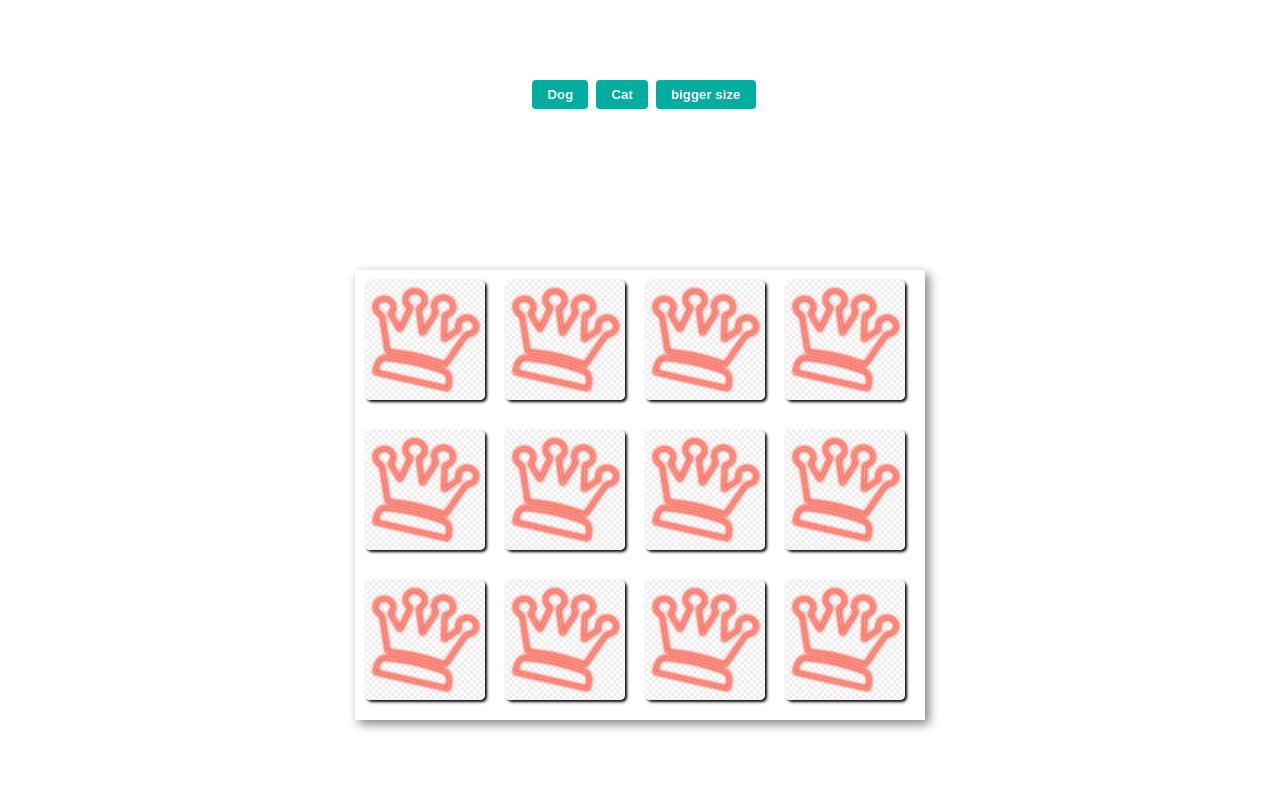
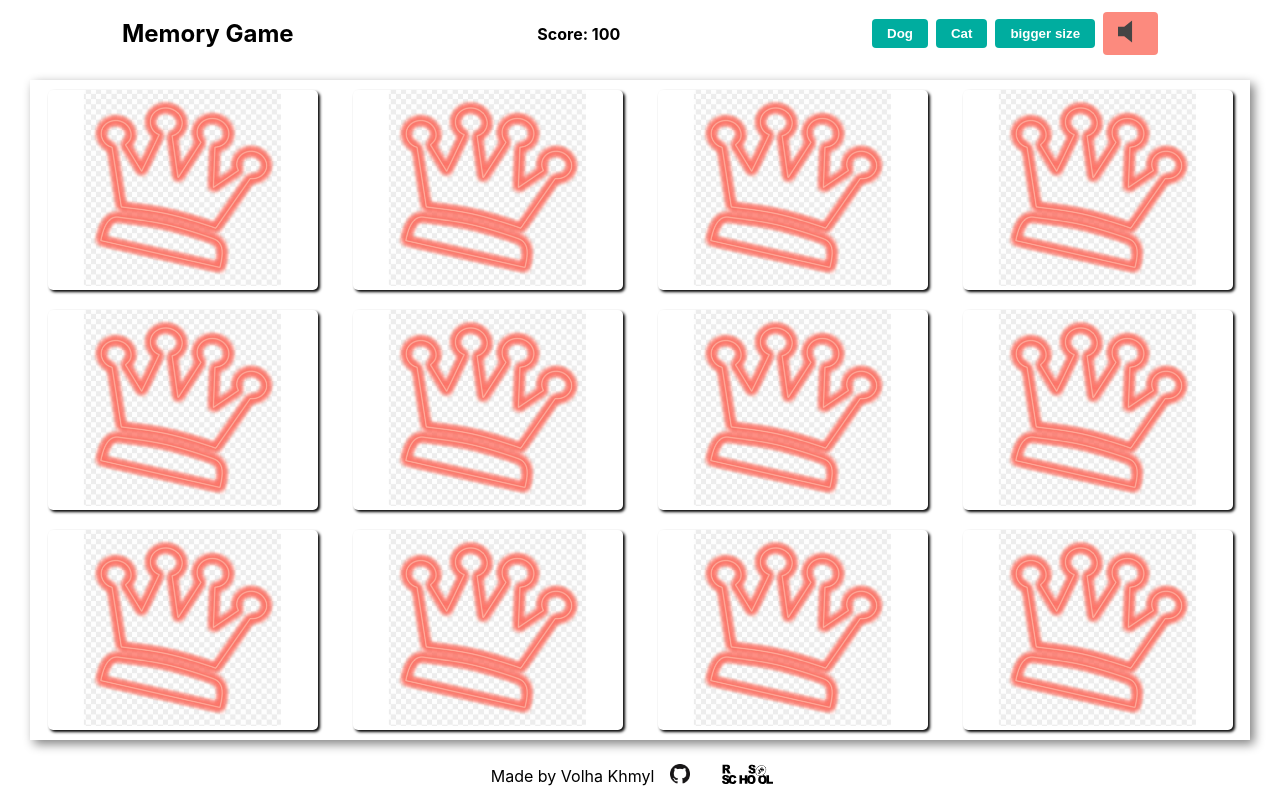
Before and after one commit to volha010892/react-game, a React (Create React App) app: page / in a window 1280 px wide. Built offline with nearby package versions, Linux system fonts and the light colour scheme.

Commit message:
feat: add game logic

```diff
--- a/package.json
+++ b/package.json
@@ -8,6 +8,7 @@
     "@testing-library/user-event": "^12.7.1",
     "react": "^17.0.1",
     "react-dom": "^17.0.1",
+    "react-router-dom": "^5.2.0",
     "react-scripts": "4.0.2",
     "styled-components": "^5.2.1",
     "web-vitals": "^1.1.0"
--- a/src/Components/Game/Game.jsx
+++ b/src/Components/Game/Game.jsx
@@ -1,60 +1,151 @@
 import React, { useEffect, useState } from 'react';
+import Footer from '../Footer/Footer';
 import { cardsCat } from '../ImageArray';
 import { cardsDog } from '../ImageArray';
 import { catDog } from '../ImageArray';
+import correctAnswer from '../../assets/sound/correct.mp3';
+import inCorrectAnswer from '../../assets/sound/incorrect.mp3';
 import Card from '../Item/Item';
-import {
-  MainContainerStyle,
-  GameContainerStyle,
-  ImagesContainerStyle,
-  ButtonContainerStyle,
-  ButtonStyle,
-} from './Style/Game';
+import GameOver from '../GameOver/GameOver';
+import Header from '../Header/Header';
+import { MainContainerStyle, GameContainerStyle, ImagesContainerStyle } from './Style/Game';
 
 export default function Game() {
+  let audioCorrect = new Audio(correctAnswer);
+  let audioInCorrect = new Audio(inCorrectAnswer);
   const [cardType, setCardType] = useState(cardsCat);
   const [restart, setRestart] = useState(false);
   const [bigSize, setBigSize] = useState(false);
+  const [checkCardsCount, setCheckCardsCount] = useState(0);
+  const [checkCardsIndex, setCheckCardsIndex] = useState([]);
   const [cardsArray, setCardsArray] = useState(cardType);
+  const [score, setScore] = useState(100);
+  const [gameOver, setGameOver] = useState(false);
+  const [mute, setMute] = useState(false);
+
   useEffect(() => {
     setRestart(false);
     let secondImagesArray = cardType.slice(0, cardType.length);
-    setCardsArray(cardType.concat(secondImagesArray));
+    let newArray = cardType.concat(secondImagesArray);
+    newArray.sort(() => Math.random() - 0.5);
+    setCardsArray(newArray);
   }, [cardType, restart]);
+  useEffect(() => {
+    const finished = !cardsArray.some((card) => !card.check);
+    if (finished) {
+      setGameOver(true);
+    }
+  });
+  /*if (finished && cardsArray.length > 0) {
+    setTimeout(() => {
+      const bestPossible = cardsArray.length
+      let multiplier
+
+      if (options === 12) {
+        multiplier = 5
+      } else if (options === 18) {
+        multiplier = 2.5
+      } else if (options === 24) {
+        multiplier = 1
+      }
+
+      const pointsLost = multiplier * (0.66 * checkCardsCount - bestPossible)
+
+      let score
+      if (pointsLost < 100) {
+        score = 100 - pointsLost
+      } else {
+        score = 0
+      }
+
+      if (score > highScore) {
+        setHighScore(score)
+        const json = JSON.stringify(score)
+        localStorage.setItem('memorygamehighscore', json)
+      }
+
+  }, [cardsArray])*/
+  const resetGame = () => {
+    setGameOver(false);
+    setRestart(true);
+    setScore(100);
+    setCheckCardsCount(0);
+    setCheckCardsIndex([]);
+    cardsArray.map((card) => (card.check = false));
+  };
   const changeCardType = (e) => {
     if (e.target.id == 1) setCardType(cardsDog);
     if (e.target.id == 2) setCardType(cardsCat);
-    setRestart(true);
     setBigSize(false);
+    resetGame();
   };
   const changeSize = () => {
     setCardType(catDog);
     setBigSize(true);
-    setRestart(true);
+    resetGame();
   };
-
+  const changeSound = () => {
+    setMute((prev) => !prev);
+  };
+  if (checkCardsIndex.length === 2) {
+    const match = cardsArray[checkCardsIndex[0]].id === cardsArray[checkCardsIndex[1]].id;
+    setScore(
+      checkCardsCount * 1.3 < cardsArray.length
+        ? 100
+        : 100 + cardsArray.length - checkCardsCount * 2,
+    );
+    if (match) {
+      if(!mute)
+      audioCorrect.play();
+      const newGame = [...cardsArray];
+      newGame[checkCardsIndex[0]].check = true;
+      newGame[checkCardsIndex[1]].check = true;
+      setCardsArray(newGame);
+      const newIndexes = [...checkCardsIndex];
+      newIndexes.push(false);
+      setCheckCardsIndex(newIndexes);
+    } else {
+      if(!mute)
+      audioInCorrect.play();
+      const newIndexes = [...checkCardsIndex];
+      newIndexes.push(true);
+      setCheckCardsIndex(newIndexes);
+    }
+  }
+  if (cardsArray.length === 0) return <div>loading...</div>;
+  else {
     return (
       <MainContainerStyle>
-      <ButtonContainerStyle>
-        <ButtonStyle id="1" onClick={changeCardType}>
-          Dog
-        </ButtonStyle>
-        <ButtonStyle id="2" onClick={changeCardType}>
-          Cat
-        </ButtonStyle>
-        <ButtonStyle onClick={changeSize}>bigger size</ButtonStyle>
-      </ButtonContainerStyle>
+        <Header
+          score={score}
+          changeCardType={changeCardType}
+          changeSize={changeSize}
+          mute={mute}
+          changeSound={changeSound}
+        />
+        {gameOver && <GameOver resetGame={resetGame} score={score} />}
         {!restart && (
           <GameContainerStyle>
-          <ImagesContainerStyle className={bigSize?'big':'normal'}>
-            {cardsArray
-              .sort(() => Math.random() - 0.5)
-              .map((card, i) => (
-                <Card key={i} {...card} />
+            <ImagesContainerStyle>
+              {cardsArray.map((card, i) => (
+                <Card
+                  key={i}
+                  img={card.img}
+                  id={i}
+                  cards={cardsArray}
+                  size={bigSize}
+                  checkCardsCount={checkCardsCount}
+                  setCheckCardsCount={setCheckCardsCount}
+                  checkCardsIndex={checkCardsIndex}
+                  setCheckCardsIndex={setCheckCardsIndex}
+                  gameOver={gameOver}
+                />
               ))}
             </ImagesContainerStyle>
           </GameContainerStyle>
         )}
+        <Footer />
       </MainContainerStyle>
     );
   }
+}
--- a/src/Components/Game/Style/Game.jsx
+++ b/src/Components/Game/Style/Game.jsx
@@ -1,5 +1,6 @@
 import styled from 'styled-components';
-let vh=window.innerHeight;
+let vh = window.innerHeight;
+let vw = window.innerWidth;
 export const MainContainerStyle = styled.div`
   height: ${vh}px;
   margin: 0 auto;
@@ -19,17 +20,17 @@
 `;
 export const ImagesContainerStyle = styled.div`
   display: flex;
+  justify-content: space-around;
   flex-direction: row;
   flex-wrap: wrap;
   box-shadow: 4px 4px 10px gray;
-&.big{
-  width: 855px;
-  height: auto;
-}
-&.normal{
-  height: 450px;
-  width: 570px;
-}
+  margin: 0 30px 0 30px;
+`;
+export const Header = styled.div`
+  width: 100%;
+  display: flex;
+  justify-content: space-around;
+  flex-direction: row;
 `;
 export const ButtonStyle = styled.button`
   background: #00ad9f;
@@ -47,3 +48,5 @@
     outline: 0;
   }
 `;
+export const ScoreContainer = styled.div``;
+export const ContainerName = styled.div``;
--- /dev/null
+++ b/src/Components/GameOver/GameOver.jsx
@@ -0,0 +1,13 @@
+import React from 'react';
+import { GameOverStyle, ButtonStyle } from './Style/GameOver';
+export default function GameOver({ resetGame, score }) {
+  return (
+    <GameOverStyle>
+      <div>
+        <p> You win!</p>
+        <p>Your score: {score}</p>
+        <ButtonStyle onClick={resetGame}>Reset game</ButtonStyle>
+      </div>
+    </GameOverStyle>
+  );
+}
--- /dev/null
+++ b/src/Components/GameOver/Style/GameOver.jsx
@@ -0,0 +1,34 @@
+import styled from 'styled-components';
+export const GameOverStyle = styled.div`
+  position: absolute;
+  top: 10px;
+  background-color: white;
+  z-index: 3;
+  height: 30%;
+  width: 90%;
+  box-shadow: 4px 4px 10px gray;
+  div {
+    display: flex;
+    align-items: center;
+    justify-content: space-around;
+    flex-direction: column;
+    width: 100%;
+    height: 100%;
+  }
+`;
+export const ButtonStyle = styled.button`
+  background: #00ad9f;
+  border-radius: 4px;
+  font-weight: 700;
+  color: #fff;
+  border: none;
+  padding: 7px 15px;
+  margin-left: 8px;
+  cursor: pointer;
+  &:hover {
+    background: #008378;
+  }
+  &:focus {
+    outline: 0;
+  }
+`;
--- a/src/Components/Image/Image.jsx
+++ b/src/Components/Image/Image.jsx
@@ -1,9 +1,9 @@
 import React from 'react';
-
-export default function Image({ src, alt = '', style = {}, id, className = '', ...props }) {
+import {ImageContainer} from './Style/Image';
+export default function Image({ src, alt = ''}) {
   return (
-    <div style={{objectFit:'contain'}}>
-      <img src={src} alt={alt} style={style} className={className} {...props} />
-    </div>
+    <ImageContainer>
+      <img src={src} alt={alt} />
+    </ImageContainer>
   );
 }
--- a/src/Components/Image/Style/Image.jsx
+++ b/src/Components/Image/Style/Image.jsx
@@ -1,17 +1,10 @@
 import styled from 'styled-components';
-import bg from '../../../assets/img/bg.png'
-export const ItemContainerStyle = styled.img`
-object-fit:cover;
-  .front,
-  .back {
-    background-size: cover;
-  }
 
-  .back {
-    background-image: url(${bg});
-  }
-
-  .front {
-    background-image: url(https://images.unsplash.com/photo-1540206395-68808572332f?ixlib=rb-1.2.1&w=1181&q=80&auto=format&fit=crop);
+export const ImageContainer = styled.div`
+height: 98%;
+  img {
+    width: 100%;
+    height: 100%;
+    object-fit: contain;
   }
 `;
--- a/src/Components/ImageArray.jsx
+++ b/src/Components/ImageArray.jsx
@@ -12,32 +12,30 @@
 import dog6 from '../assets/img/dog6.png';
 
 export const cardsCat = [
-  { img: cat1, id: '1' },
-  { img: cat2, id: '2' },
-  { img: cat3, id: '3' },
-  { img: cat4, id: '4' },
-  { img: cat5, id: '5' },
-  { img: cat6, id: '6' },
+  { img: cat1, id: '1', check: false },
+  { img: cat2, id: '2', check: false },
+  { img: cat3, id: '3', check: false },
+  { img: cat4, id: '4', check: false },
+  { img: cat5, id: '5', check: false },
+  { img: cat6, id: '6', check: false },
 ];
 export const cardsDog = [
-  { img: dog1, id: '1' },
-  { img: dog2, id: '2' },
-  { img: dog3, id: '3' },
-  { img: dog4, id: '4' },
-  { img: dog5, id: '5' },
-  { img: dog6, id: '6' },
+  { img: dog1, id: '1', check: false },
+  { img: dog2, id: '2', check: false },
+  { img: dog3, id: '3', check: false },
+  { img: dog4, id: '4', check: false },
+  { img: dog5, id: '5', check: false },
+  { img: dog6, id: '6', check: false },
 ];
 export const catDog = [
-  { img: cat1, id: '1' },
-  { img: cat2, id: '2' },
-  { img: cat3, id: '3' },
-  { img: cat4, id: '4' },
-  { img: cat5, id: '5' },
-  { img: cat6, id: '6' },
-  { img: dog1, id: '1' },
-  { img: dog2, id: '2' },
-  { img: dog3, id: '3' },
-  { img: dog4, id: '4' },
-  { img: dog5, id: '5' },
-  { img: dog6, id: '6' },
+  { img: cat1, id: '1', check: false },
+  { img: cat2, id: '2', check: false },
+  { img: cat3, id: '3', check: false },
+  { img: cat4, id: '4', check: false },
+  { img: cat5, id: '5', check: false },
+  { img: dog2, id: '6', check: false },
+  { img: dog3, id: '7', check: false },
+  { img: dog4, id: '8', check: false },
+  { img: dog5, id: '9', check: false },
+  { img: dog6, id: '10', check: false },
 ];
--- a/src/Components/Item/Item.jsx
+++ b/src/Components/Item/Item.jsx
@@ -1,16 +1,64 @@
-import React, { useState} from 'react';
+import React, { useState, useEffect } from 'react';
 import Image from '../Image/Image';
 import bg from '../../assets/img/bg.png';
-import { ItemContainerStyle } from './Style/Item';
+import { ItemContainerStyle, Flipper, ImageFront, ImageBack } from './Style/Item';
 
-export default function Card({ img, /*isActive, onClick, */ id }) {
+export default function Card({
+  cards,
+  img,
+  id,
+  size,
+  checkCardsCount,
+  setCheckCardsCount,
+  checkCardsIndex,
+  setCheckCardsIndex,
+  gameOver,
+}) {
   const [check, setCheck] = useState(false);
+  const cardClick = () => {
+    if(!gameOver){
+    if (!cards[id].check && checkCardsCount % 3 === 0) {
+      setCheck((prev) => !prev);
+      setCheckCardsCount(checkCardsCount + 1);
+      const newIndexes = [...checkCardsIndex];
+      newIndexes.push(id);
+      setCheckCardsIndex(newIndexes);
+    } else if (
+      checkCardsCount % 3 === 1 && !cards[id].check
+      && checkCardsIndex.indexOf(id) < 0){
+      setCheck((prev) => !prev);
+      setCheckCardsCount(checkCardsCount + 1);
+      const newIndexes = [...checkCardsIndex];
+      newIndexes.push(id);
+      setCheckCardsIndex(newIndexes);
+    }
+  }
+  };
+  useEffect(() => {
+    if (checkCardsIndex[2] === true && checkCardsIndex.indexOf(id) > -1) {
+      setTimeout(() => {
+        setCheck((prev) => !prev);
+        setCheckCardsCount(checkCardsCount + 1);
+        setCheckCardsIndex([])
+      }, 1000)
+   } else if (checkCardsIndex[2] === false && id === 0) {
+    setCheckCardsCount(checkCardsCount + 1);
+      setCheckCardsIndex([])
+    }
+  }, [checkCardsIndex]);
   return (
-
     <ItemContainerStyle
-    className={check?'':'back'} style={{transform:check?'rotateX(180deg)':'rotateX(0deg)'}}
-      onClick={() => setCheck((prev) => !prev)}>
-      <Image src={check?img:''} id={id} />
+      onClick={cardClick}
+      className={check ? 'click' : ''}
+      className={size ? 'big' : 'normal'}>
+      <Flipper className={check ? 'click' : ''}>
+        <ImageFront>
+          <Image src={bg} />
+        </ImageFront>
+        <ImageBack>
+          <Image src={img} id={id} />
+        </ImageBack>
+      </Flipper>
     </ItemContainerStyle>
   );
 }
--- a/src/Components/Item/Style/Item.jsx
+++ b/src/Components/Item/Style/Item.jsx
@@ -1,27 +1,43 @@
 import styled from 'styled-components';
-import bg from '../../../assets/img/bg.png';
+let vh = window.innerHeight;
+let vw = window.innerWidth;
+export const Flipper = styled.div`
+  height: 100%;
+  transition: 0.6s;
+  transform-style: preserve-3d;
+  position: relative;
+  &.click {
+    transform: rotateY(180deg);
+  }
+`;
 export const ItemContainerStyle = styled.div`
-  background-size: contain;
-  background-repeat: no-repeat;
-  background-position: center;
-  height: 120px;
-  width: 120px;
   border-radius: 5px;
   box-shadow: 2px 2px 3px black;
   margin: 10px;
-  object-fit: cover;
-  &.front,
-  &.back {
-    background-size: cover;
+  perspective: 1000;
+  &.big {
+    width: ${vw / 5 - 50}px;
+    height: ${0.18 * vh}px;
   }
-
-  &.back {
-    opacity: opacity.interpolate(1 => o - 1);
-    background-image: url(${bg});
-
+  &.normal {
+    width: ${vw /4 - 50}px;
+    height: ${0.25 * vh}px;
   }
-
-  &.front {
-    background-image: url(https://images.unsplash.com/photo-1540206395-68808572332f?ixlib=rb-1.2.1&w=1181&q=80&auto=format&fit=crop);
+  &.click {
+    transform: rotateY(180deg);
   }
 `;
+export const ImageFront = styled.div`
+  width: 100%;
+  height: 100%;
+  backface-visibility: hidden;
+  z-index: 2;
+  position: absolute;
+`;
+export const ImageBack = styled.div`
+  width: 100%;
+  height: 100%;
+  backface-visibility: hidden;
+  transform: rotateY(180deg);
+  position: absolute;
+`;
```
Also changed, not shown: 1 other file (tests, documents, lock files or other folders). Lines whose indentation alone changed are shown as unchanged.
